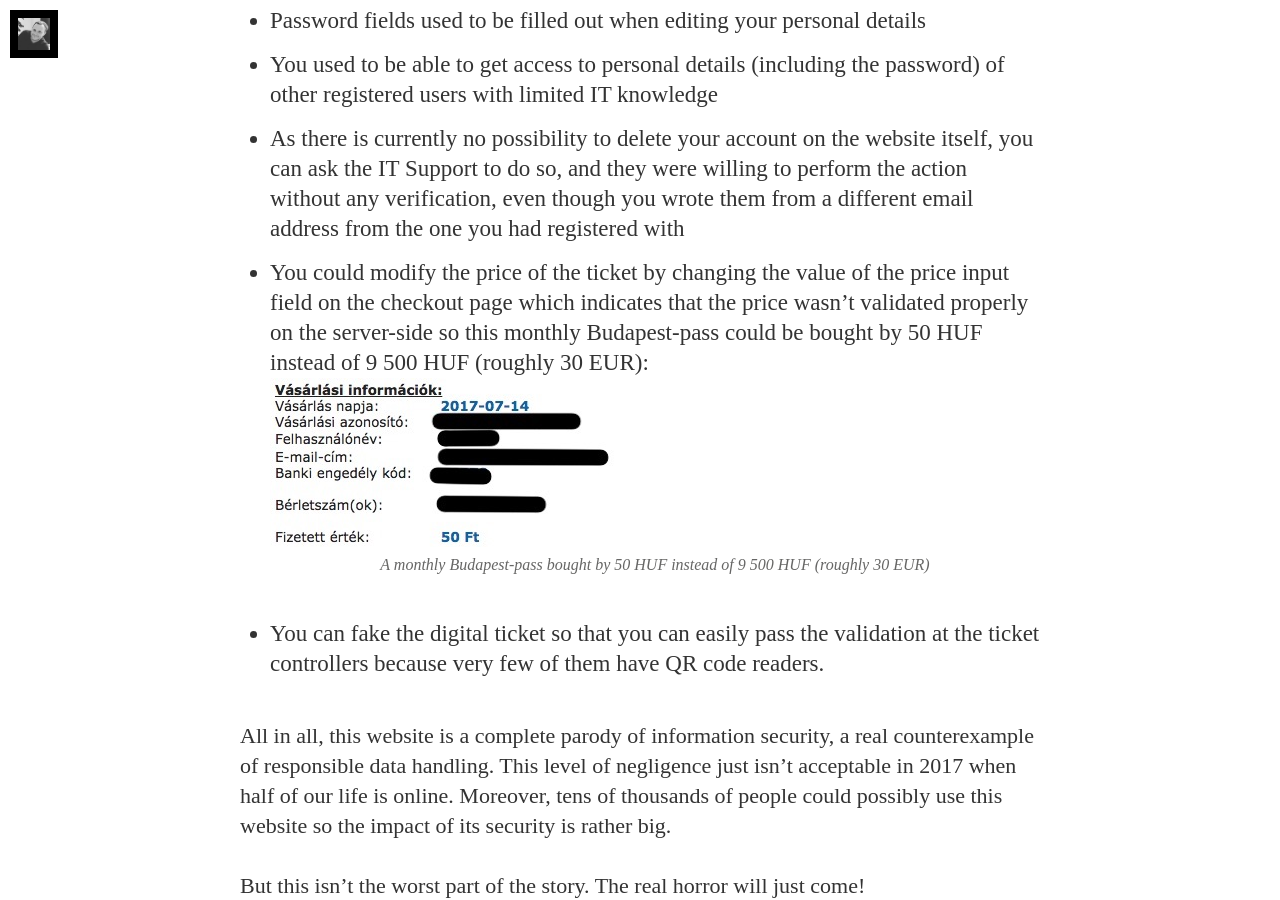
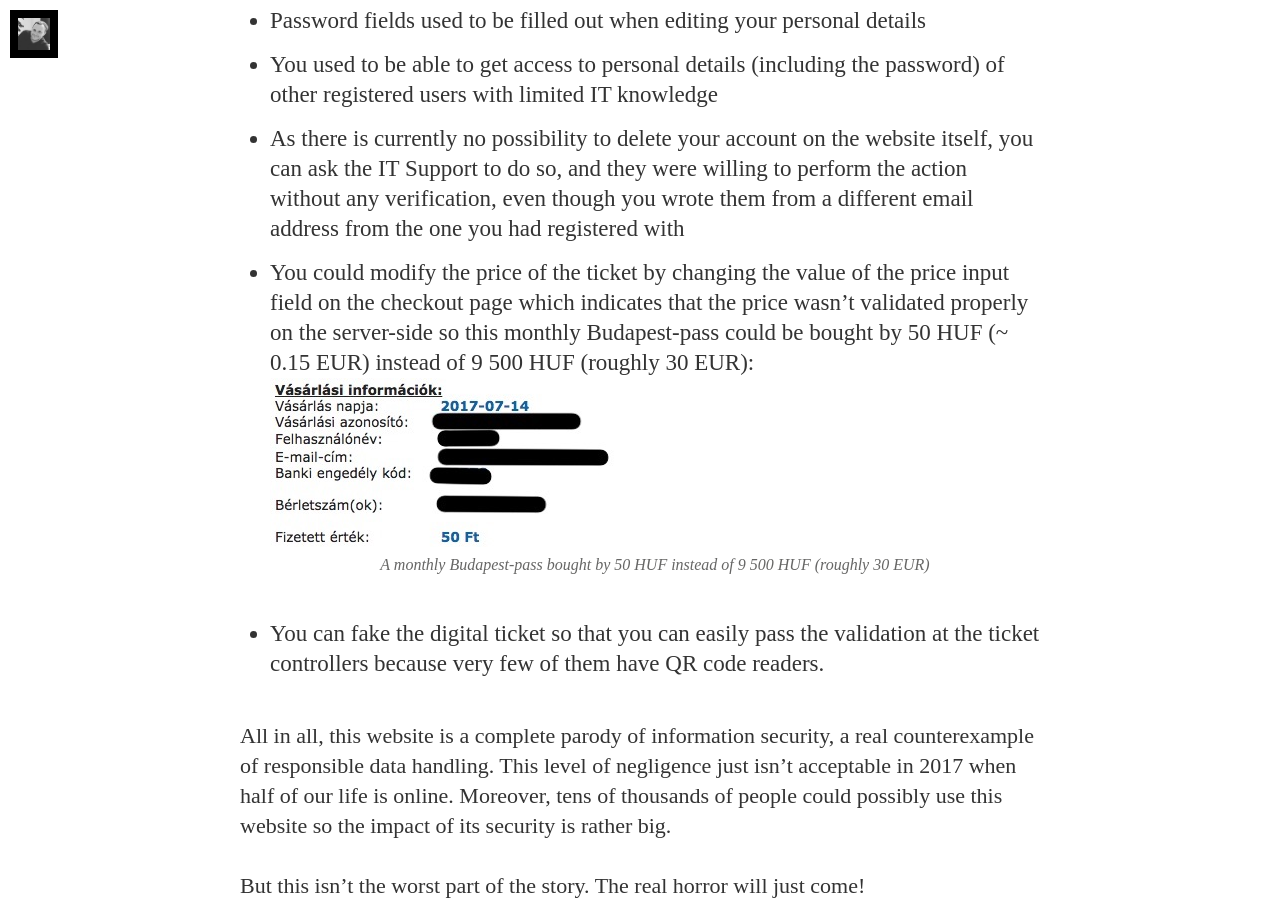
Before and after one commit to kocsismate/kocsismate.github.io, a Jekyll site: the page built from _posts/2017-07-23-18-year-old-ethical-hacker-got-arrested-in-hungary.md, in a window 1280 px wide and 900 px high, scrolled down 3127 px. Built offline with Jekyll 4.4.1, drawn with Linux system fonts in a browser that asks for light colours; nearby versions of some CDN libraries; some web fonts are replaced; comment, search, counter and statistics services are not loaded.

Commit message:
Add HUF conversion to EUR

```diff
--- a/_posts/2017-07-23-18-year-old-ethical-hacker-got-arrested-in-hungary.md
+++ b/_posts/2017-07-23-18-year-old-ethical-hacker-got-arrested-in-hungary.md
@@ -42,7 +42,7 @@ and they were willing to perform the action without any verification, even thoug
 address from the one you had registered with
 - You could modify the price of the ticket by changing the value of the price input field on the checkout page which
 indicates that the price wasn't validated properly on the server-side so this monthly Budapest-pass could be bought by
-50 HUF instead of 9 500 HUF (roughly 30 EUR):
+50 HUF (~ 0.15 EUR) instead of 9 500 HUF (roughly 30 EUR):
 ![A monthly Budapest-pass bought by 50 HUF instead of 9 500 HUF (roughly 30 EUR)][bkk-ticket]
 - You can fake the digital ticket so that you can easily pass the validation at the ticket controllers because very few
 of them have QR code readers.
```
